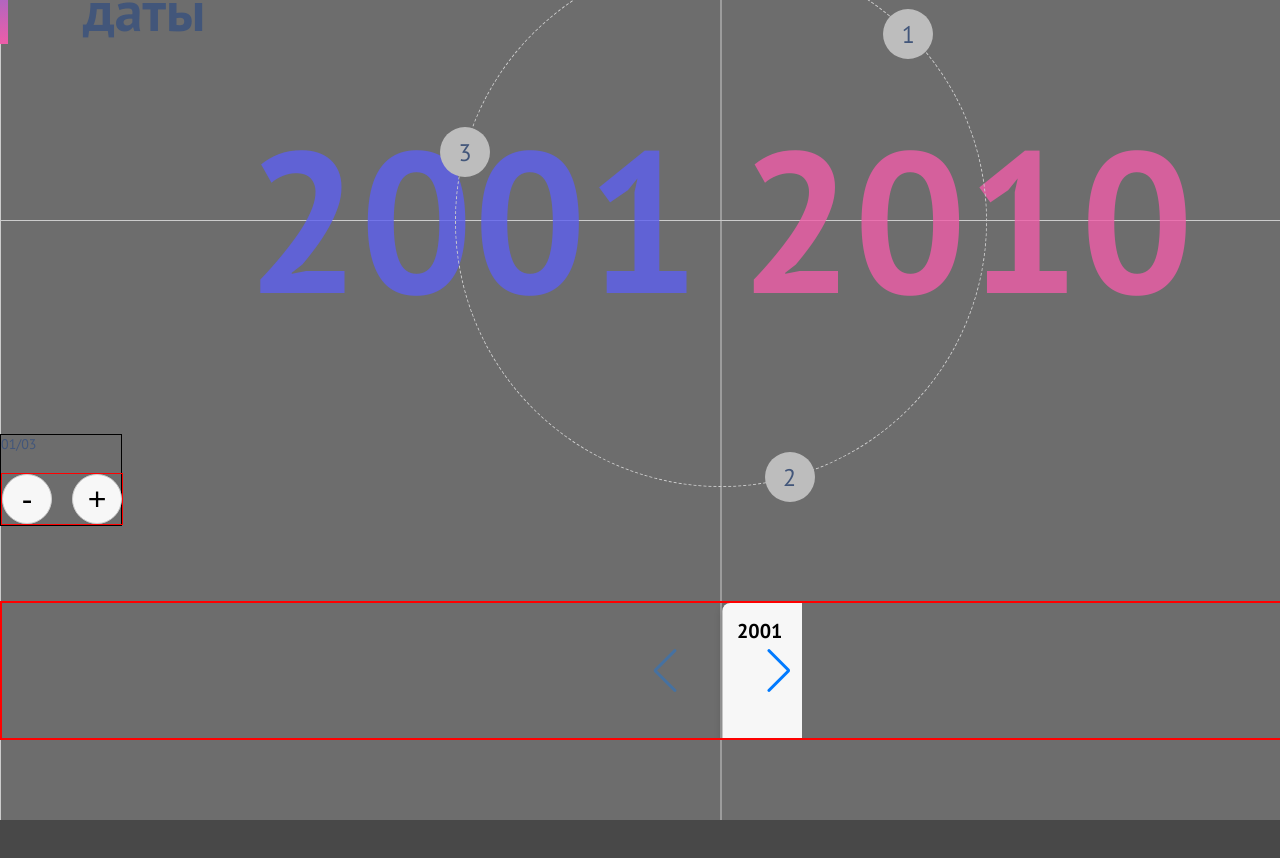
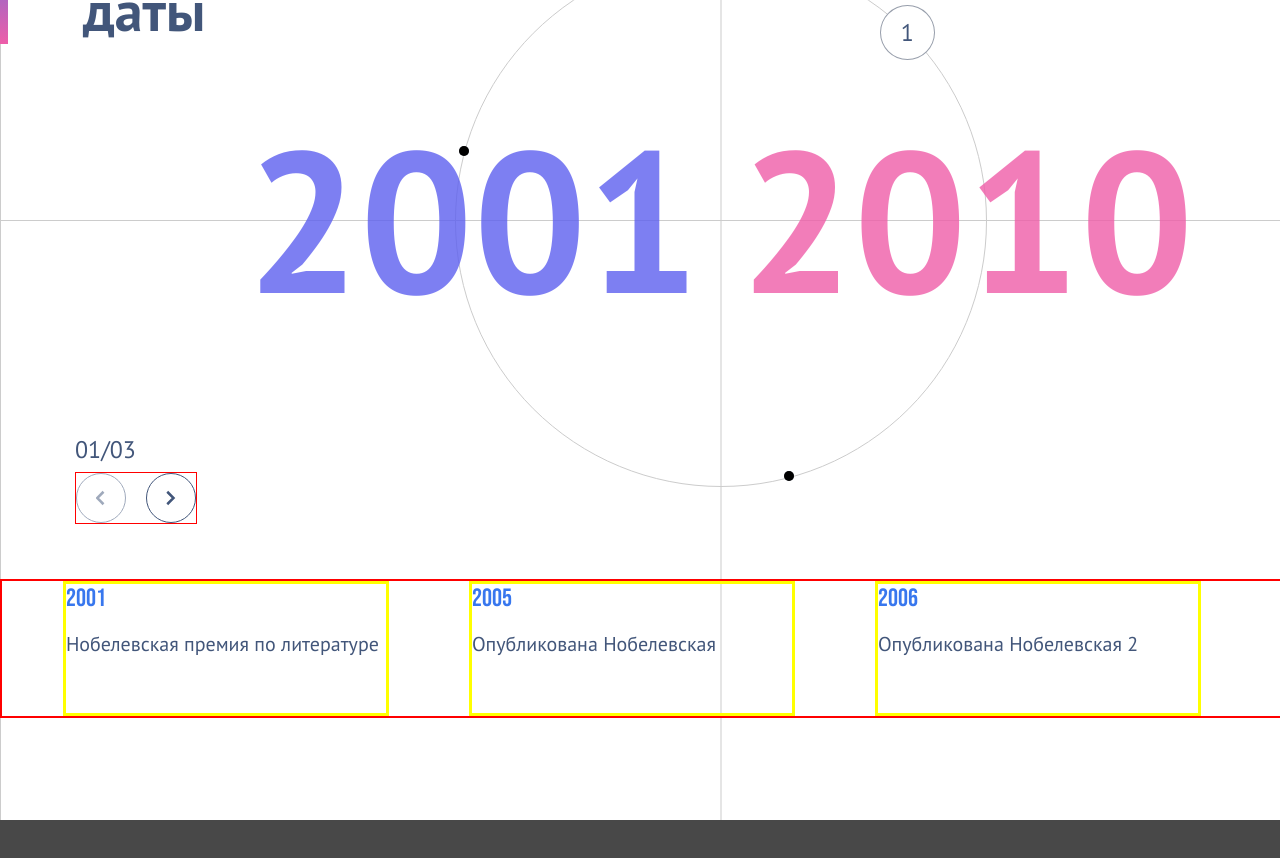
Before and after one commit to DieReiterin/dates-slider, a React app: page / in a window 1280 px wide. Shown: the part 260-1118 px from the top of the page. Built offline with nearby package versions, Linux system fonts and the light colour scheme; the HTML template or start-up script is replaced by a standard one.

Commit message:
Сircle points animated

```diff
--- a/src/components/Block/BackgroundLayer.tsx
+++ b/src/components/Block/BackgroundLayer.tsx
@@ -46,7 +46,11 @@ const Circle = styled.div`
 `;
 
 const BackgroundLayer: React.FC = () => {
-    return <Background>{/* <Circle /> */}</Background>;
+    return (
+        <Background>
+            <Circle />
+        </Background>
+    );
 };
 
 export default BackgroundLayer;
--- a/src/components/Block/Block.tsx
+++ b/src/components/Block/Block.tsx
@@ -8,9 +8,9 @@ const BlockContainer = styled.div`
     width: 1440px;
     height: 1080px;
     margin: 0 auto;
-    background-color: rgb(109, 109, 109);
+    background-color: #fff;
 `;
-// background-color: #fff;
+// background-color: rgb(109, 109, 109);
 
 const Block: React.FC = () => {
     return (
--- a/src/components/Block/MainLayer/CirclePoints.tsx
+++ b/src/components/Block/MainLayer/CirclePoints.tsx
@@ -9,27 +9,50 @@ const RotatingCircle = styled.div`
     width: 530px;
     height: 530px;
     border-radius: 50%;
-    border: 1px dashed #ccc;
     display: flex;
     align-items: center;
     justify-content: center;
 `;
 
-const Dot = styled.div<{ top: string; left: string }>`
+const Dot = styled.div<{ top: string; left: string; accented: boolean }>`
+    display: flex;
+    align-items: center;
+    justify-content: center;
     position: absolute;
-
-    top: calc(${({ top }) => top} - 25px);
-    left: calc(${({ left }) => left} - 25px);
-    width: 50px;
-    height: 50px;
+    top: calc(${({ top }) => top} - 5px);
+    left: calc(${({ left }) => left} - 5px);
+    width: ${({ accented }) => (accented ? '55px' : '10px')};
+    height: ${({ accented }) => (accented ? '55px' : '10px')};
+    margin: ${({ accented }) => (accented ? '-22.5px;' : '0')};
     box-sizing: border-box;
-    padding-top: 10px;
     font-size: 24px;
     text-align: center;
-    background-color: rgb(189, 189, 189);
     border-radius: 50%;
     cursor: pointer;
+    background-color: #fff;
+    border: 1px solid rgba(48, 62, 88, 0.5);
+    transition: width 0.5s ease, height 0.5s ease, margin 0.5s ease;
+    &:hover {
+        width: 55px;
+        height: 55px;
+        margin: -22.5px;
+    }
+    &::before {
+        content: '';
+        position: absolute;
+        width: 10px;
+        height: 10px;
+        background-color: #000;
+        border-radius: 50%;
+        opacity: ${({ accented }) => (accented ? 0 : 1)};
+    }
 `;
+
+// color: ${({ accented }) => (accented ? 'inherit' : 'transparent')};
+//     background-color: ${({ accented }) => (accented ? '#fff' : 'transparent')};
+//     border: ${({ accented }) =>
+//         accented ? '1px solid rgba(48, 62, 88, 0.5)' : 'none'};
+// transition: color 0.5s ease, background-color 0.5s ease, border 0.5s ease;
 
 const calculateDotPositions = (count: number) => {
     const positions = [];
@@ -57,6 +80,8 @@ const CirclePoints: React.FC<CirclePointsProps> = ({
     setPeriod,
 }) => {
     const [points, setPoints] = useState(calculateDotPositions(total));
+    const [activeIndex, setActiveIndex] = useState<number>(1);
+    const [hoveredIndex, setHoveredIndex] = useState<number | null>(null);
 
     const circleRef = useRef<HTMLDivElement>(null);
     const dotRefs = useRef<(HTMLDivElement | null)[]>([]);
@@ -100,6 +125,11 @@ const CirclePoints: React.FC<CirclePointsProps> = ({
 
         setPoints(newPoints);
 
+        const newActiveIndex = newPoints.findIndex(
+            (point) => point.steps === 0
+        );
+        setActiveIndex(newActiveIndex);
+
         rotateAll(points[newIndex].steps);
     };
 
@@ -125,10 +155,16 @@ const CirclePoints: React.FC<CirclePointsProps> = ({
                     }}
                     top={point.top}
                     left={point.left}
+                    accented={index === activeIndex || index === hoveredIndex}
+                    onMouseEnter={() => setHoveredIndex(index)}
+                    onMouseLeave={() => setHoveredIndex(null)}
                     onClick={() => handleDotClick(index)}
                 >
-                    {point.number}
-                    {/* :: {point.steps} */}
+                    {index === activeIndex || index === hoveredIndex
+                        ? point.number
+                        : ''}
+                    {/* : '•'} */}
+                    {/* {point.number} */}
                 </Dot>
             ))}
         </RotatingCircle>
--- a/src/components/Block/MainLayer/Counter.tsx
+++ b/src/components/Block/MainLayer/Counter.tsx
@@ -15,11 +15,11 @@ const CounterContainer = styled.div`
     width: 120px;
     height: 90px;
     margin: 0 0 55px;
-    border: 1px solid black;
+    padding-left: 75px;
 `;
 
 const Count = styled.div`
-    font-size: 14px;
+    font-size: 24px;
 `;
 
 const Buttons = styled.div`
@@ -29,16 +29,20 @@ const Buttons = styled.div`
     border: 1px solid red;
 `;
 
-const Button = styled.button`
+const Button = styled.button<{ enabled: boolean }>`
+    display: flex;
+    align-items: center;
+    justify-content: center;
     width: 50px;
     height: 50px;
+    border: 1px solid #42567a;
+    opacity: ${({ enabled }) => (enabled ? '1' : '0.5')};
     border-radius: 50%;
-    font-size: 32px;
+    background: #fff;
     cursor: pointer;
-    border: 1px solid #ccc;
-    background-color: #f7f7f7;
-    &:hover {
-        background-color: #e0e0e0;
+    svg {
+        width: 10px;
+        height: 20px;
     }
 `;
 
@@ -59,8 +63,32 @@ const Counter: React.FC<ICounterProps> = ({ current, total, setPeriod }) => {
         <CounterContainer>
             <Count>{`0${current.toString()}/0${total}`}</Count>
             <Buttons>
-                <Button onClick={decrement}>-</Button>
-                <Button onClick={increment}>+</Button>
+                <Button enabled={current > 1} onClick={decrement}>
+                    <svg
+                        xmlns="http://www.w3.org/2000/svg"
+                        viewBox="0 0 8 12"
+                        fill="none"
+                    >
+                        <path
+                            d="M6 1L1 6L6 11"
+                            stroke="#42567a"
+                            strokeWidth="2"
+                        />
+                    </svg>
+                </Button>
+                <Button enabled={current < total} onClick={increment}>
+                    <svg
+                        xmlns="http://www.w3.org/2000/svg"
+                        viewBox="0 0 8 12"
+                        fill="none"
+                    >
+                        <path
+                            d="M1 1L6 6L1 11"
+                            stroke="#42567a"
+                            strokeWidth="2"
+                        />
+                    </svg>
+                </Button>
             </Buttons>
         </CounterContainer>
     );
--- a/src/components/Block/MainLayer/EventSlider.tsx
+++ b/src/components/Block/MainLayer/EventSlider.tsx
@@ -1,116 +1,187 @@
-import React, { useState } from 'react';
+import React, { useState, useRef, useEffect } from 'react';
 import styled from 'styled-components';
+
 import { Swiper, SwiperSlide } from 'swiper/react';
+import { Pagination } from 'swiper/modules';
 import 'swiper/css';
-import 'swiper/css/navigation';
-import { Navigation } from 'swiper/modules';
+import 'swiper/css/pagination';
 
 import { IEvent } from '@/types/types';
+
 interface IEventSliderProps {
     events: IEvent[];
 }
 
 const SliderContainer = styled.div`
-    position: relative;
     width: 100%;
     height: 135px;
-    margin-top: 20px;
     display: flex;
-    justify-content: center;
     border: 2px solid red;
 `;
 
-const NavigationButton = styled.button<{
-    position: 'left' | 'right';
-    isHidden: boolean;
-}>`
-    position: absolute;
-    top: 50%;
-    transform: translateY(-50%);
-    z-index: 10;
-    background-color: rgba(0, 0, 0, 0.5);
-    color: #fff;
-    border: none;
-    padding: 10px;
-    cursor: pointer;
-    opacity: ${({ isHidden }) => (isHidden ? '0' : '1')};
-    visibility: ${({ isHidden }) => (isHidden ? 'hidden' : 'visible')};
-    transition: opacity 0.3s;
-
-    ${({ position }) => (position === 'left' ? 'left: 10px;' : 'right: 10px;')}
-`;
-
-const SlideItem = styled.div<{ isCenter: boolean }>`
-    height: 135px;
+const SlideContent = styled.div`
     display: flex;
     flex-direction: column;
-    justify-content: space-between;
-    background-color: #f7f7f7;
-    padding: 15px;
-    margin-right: 80px;
-    box-shadow: ${({ isCenter }) =>
-        isCenter ? '0px 4px 8px rgba(0,0,0,0.2)' : 'none'};
-    width: ${({ isCenter }) => (isCenter ? '400px' : '320px')};
-    border-radius: 8px;
+    align-items: flex-start;
+    box-sizing: border-box;
+    width: auto;
+    height: 100%;
+    border: 3px solid yellow;
 
-    h3 {
-        margin: 0;
-        font-size: 20px;
-        color: ${({ isCenter }) => (isCenter ? '#000' : '#555')};
+    span {
+        margin: 0 0 15px;
+        font-family: 'Bebas Neue', sans-serif;
+        font-size: 25px;
+        line-height: 120%;
+        color: #3877ee;
     }
 
     p {
         margin: 0;
-        font-size: 14px;
-        color: #777;
+        font-size: 20px;
+        line-height: 30px;
+        color: #42567a;
+    }
+`;
+
+const NavBtnWrapper = styled.div`
+    display: flex;
+    align-items: center;
+    justify-content: center;
+    width: 75px;
+    height: 100%;
+`;
+
+const NavBtn = styled.button<{ show: boolean }>`
+    display: flex;
+    align-items: center;
+    justify-content: center;
+    width: 40px;
+    height: 40px;
+    border: none;
+    border-radius: 50%;
+    background: #fff;
+    box-shadow: 0 0 10px rgba(56, 119, 238, 0.4);
+    cursor: pointer;
+    opacity: ${({ show }) => (show ? '1' : '0')};
+    transition: opacity 0.3s;
+
+    svg {
+        width: 8px;
+        height: 16px;
     }
 `;
 
 const EventSlider: React.FC<IEventSliderProps> = ({ events }) => {
-    const [currentSlide, setCurrentSlide] = useState(0);
+    const swiperRef = useRef<any>(null);
+    const paragraphRefs = useRef<(HTMLParagraphElement | null)[]>([]);
 
-    const isPrevHidden = currentSlide === 0;
-    const isNextHidden = currentSlide === events.length - 1;
+    const [showPrevBtn, setShowPrevBtn] = useState(false);
+    const [showNextBtn, setShowNextBtn] = useState(true);
+
+    const updateBtnsVisibility = () => {
+        setShowPrevBtn(!swiperRef.current?.isBeginning);
+        setShowNextBtn(!swiperRef.current?.isEnd);
+    };
+
+    const handleBtnClick = (type: string) => {
+        if (type === 'prev') {
+            swiperRef.current?.slidePrev();
+        } else {
+            swiperRef.current?.slideNext();
+        }
+        updateBtnsVisibility();
+    };
+
+    const resizeSlides = () => {
+        paragraphRefs.current.forEach((paragraph) => {
+            if (paragraph) {
+                if (paragraph.scrollHeight > 90) {
+                    paragraph.style.width = '400px';
+                } else {
+                    paragraph.style.width = '320px';
+                }
+            }
+        });
+    };
+
+    const scrollToStart = () => {
+        if (swiperRef.current) {
+            swiperRef.current.slideTo(0);
+            updateBtnsVisibility();
+        }
+    };
+
+    useEffect(() => {
+        resizeSlides();
+        scrollToStart();
+    }, [events]);
 
     return (
         <SliderContainer>
-            <NavigationButton
-                position="left"
-                isHidden={isPrevHidden}
-                onClick={() => setCurrentSlide((prev) => Math.max(prev - 1, 0))}
-            >
-                &#8592;
-            </NavigationButton>
+            <NavBtnWrapper>
+                <NavBtn
+                    show={showPrevBtn}
+                    onClick={() => {
+                        handleBtnClick('prev');
+                    }}
+                >
+                    <svg
+                        xmlns="http://www.w3.org/2000/svg"
+                        viewBox="0 0 8 12"
+                        fill="none"
+                    >
+                        <path
+                            d="M6 1L1 6L6 11"
+                            stroke="#3877ee"
+                            strokeWidth="2"
+                        />
+                    </svg>
+                </NavBtn>
+            </NavBtnWrapper>
 
             <Swiper
-                slidesPerView={3}
+                slidesPerView="auto"
                 spaceBetween={80}
-                centeredSlides={true}
-                onSlideChange={(swiper) => setCurrentSlide(swiper.activeIndex)}
-                navigation={true}
-                modules={[Navigation]}
+                modules={[Pagination]}
+                onSwiper={(swiper) => (swiperRef.current = swiper)}
+                // pagination={{ clickable: true }}
             >
                 {events.map((event, index) => (
-                    <SwiperSlide key={index}>
-                        <SlideItem isCenter={index === currentSlide}>
-                            <h3>{event.year}</h3>
-                            <p>{event.text}</p>
-                        </SlideItem>
+                    <SwiperSlide key={index} style={{ width: 'auto' }}>
+                        <SlideContent>
+                            <span>{event.year}</span>
+                            <p
+                                ref={(el) => {
+                                    paragraphRefs.current[index] = el;
+                                }}
+                            >
+                                {event.text}
+                            </p>
+                        </SlideContent>
                     </SwiperSlide>
                 ))}
             </Swiper>
-
-            <NavigationButton
-                position="right"
-                isHidden={isNextHidden}
-                onClick={() =>
-                    setCurrentSlide((prev) =>
-                        Math.min(prev + 1, events.length - 1)
-                    )
-                }
-            >
-                &#8594;
-            </NavigationButton>
+            <NavBtnWrapper>
+                <NavBtn
+                    show={showNextBtn}
+                    onClick={() => {
+                        handleBtnClick('next');
+                    }}
+                >
+                    <svg
+                        xmlns="http://www.w3.org/2000/svg"
+                        viewBox="0 0 8 12"
+                        fill="none"
+                    >
+                        <path
+                            d="M1 1L6 6L1 11"
+                            stroke="#3877ee"
+                            strokeWidth="2"
+                        />
+                    </svg>
+                </NavBtn>
+            </NavBtnWrapper>
         </SliderContainer>
     );
 };
--- a/src/constants/timePeriods.ts
+++ b/src/constants/timePeriods.ts
@@ -6,14 +6,10 @@ export const timePeriods: ITimePeriod[] = [
         endYear: 2010,
         topic: 'Литература',
         events: [
-            {
-                year: 2001,
-                text: 'Нобелевская премия по литературе присуждена Гао Синцзяню.',
-            },
-            {
-                year: 2010,
-                text: 'Опубликована последняя книга трилогии «Властелин колец».',
-            },
+            { year: 2001, text: 'Нобелевская премия по литературе' },
+            { year: 2005, text: 'Опубликована Нобелевская' },
+            { year: 2006, text: 'Опубликована Нобелевская 2' },
+            { year: 2010, text: 'Опубликована последняя книга' },
         ],
     },
     {
@@ -22,6 +18,8 @@ export const timePeriods: ITimePeriod[] = [
         topic: 'Кино',
         events: [
             { year: 2011, text: 'Оскар за лучший фильм получил Birdman.' },
+            { year: 2012, text: 'Вышел Оскар за лучший' },
+            { year: 2013, text: 'Вышел Оскар за лучший 2' },
             { year: 2014, text: 'Вышел фильм Ла-Ла Ленд.' },
         ],
     },
@@ -30,8 +28,19 @@ export const timePeriods: ITimePeriod[] = [
         endYear: 2022,
         topic: 'Наука',
         events: [
-            { year: 2015, text: 'Научное событие 1' },
-            { year: 2022, text: 'Научное событие 2' },
+            {
+                year: 2015,
+                text: '13 сентября — частное солнечное затмение, видимое в Южной Африке и части Антарктиды',
+            },
+            {
+                year: 2016,
+                text: 'Телескоп «Хаббл» обнаружил самую удалённую из всех обнаруженных галактик, получившую обозначение GN-z11',
+            },
+            {
+                year: 2017,
+                text: 'Компания Tesla официально представила первый в мире электрический грузовик Tesla Semi',
+            },
+            { year: 2022, text: 'Научное событие 3' },
         ],
     },
 ];
```
